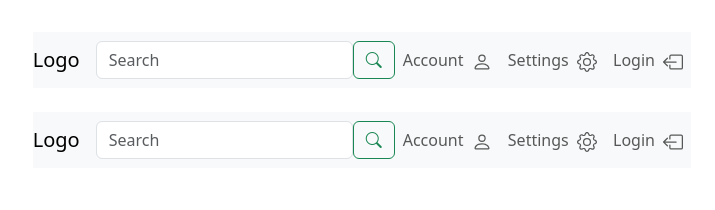
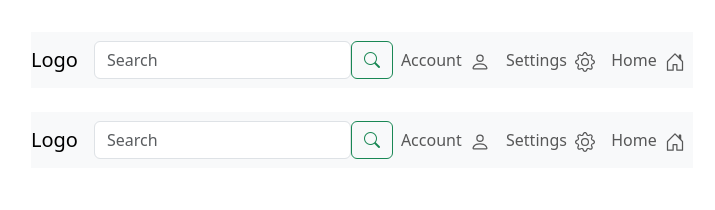
Before and after one commit to university-of-toronto-fsf/fullstack-pern, a React (Vite) app in the folder client/: page /login in a window 1280 px wide. Shown: the top 210 px of the page, without its empty margins (278-993 px from the left). Built offline with nearby package versions, Linux system fonts and the light colour scheme.

Commit message:
feat: updated logic to display home and login links in navbar

```diff
--- a/client/src/components/navbar/index.tsx
+++ b/client/src/components/navbar/index.tsx
@@ -1,10 +1,12 @@
 import React from 'react';
 import { Link } from 'react-router-dom';
 import { Navbar, Nav, Form, FormControl, Button } from 'react-bootstrap';
-import { Person, Gear, BoxArrowLeft } from 'react-bootstrap-icons';
+import { Person, Gear /* BoxArrowLeft */ } from 'react-bootstrap-icons';
 import 'bootstrap/dist/css/bootstrap.min.css';
 // import the necessary css for boostrap icons
 import 'bootstrap-icons/font/bootstrap-icons.css';
+import { useLocation } from 'react-router-dom';
+import { HouseDoor, BoxArrowInRight } from 'react-bootstrap-icons';
 
 /*
  * Navbar component
@@ -21,6 +23,9 @@ import 'bootstrap-icons/font/bootstrap-icons.css';
  * https://react-bootstrap.github.io/docs/components/navbar
  */
 const NavbarComponent: React.FC = () => {
+  const location = useLocation();
+  const isLoginPage = location.pathname === '/login';
+
   return (
     <Navbar bg="light" expand="lg" className="mb-4">
       <Navbar.Brand href="#home">Logo</Navbar.Brand>
@@ -43,9 +48,13 @@ const NavbarComponent: React.FC = () => {
             <span>Settings &nbsp;</span>
             <Gear size={20} />
           </Nav.Link>
-          <Nav.Link as={Link} to="/login">
-            <span>Login &nbsp;</span>
-            <BoxArrowLeft size={20} />
+          <Nav.Link as={Link} to={isLoginPage ? '/' : '/login'}>
+            <span>{isLoginPage ? 'Home' : 'Login'} &nbsp;</span>
+            {isLoginPage ? (
+              <HouseDoor size={20} />
+            ) : (
+              <BoxArrowInRight size={20} />
+            )}
           </Nav.Link>
         </Nav>
       </Navbar.Collapse>
```
